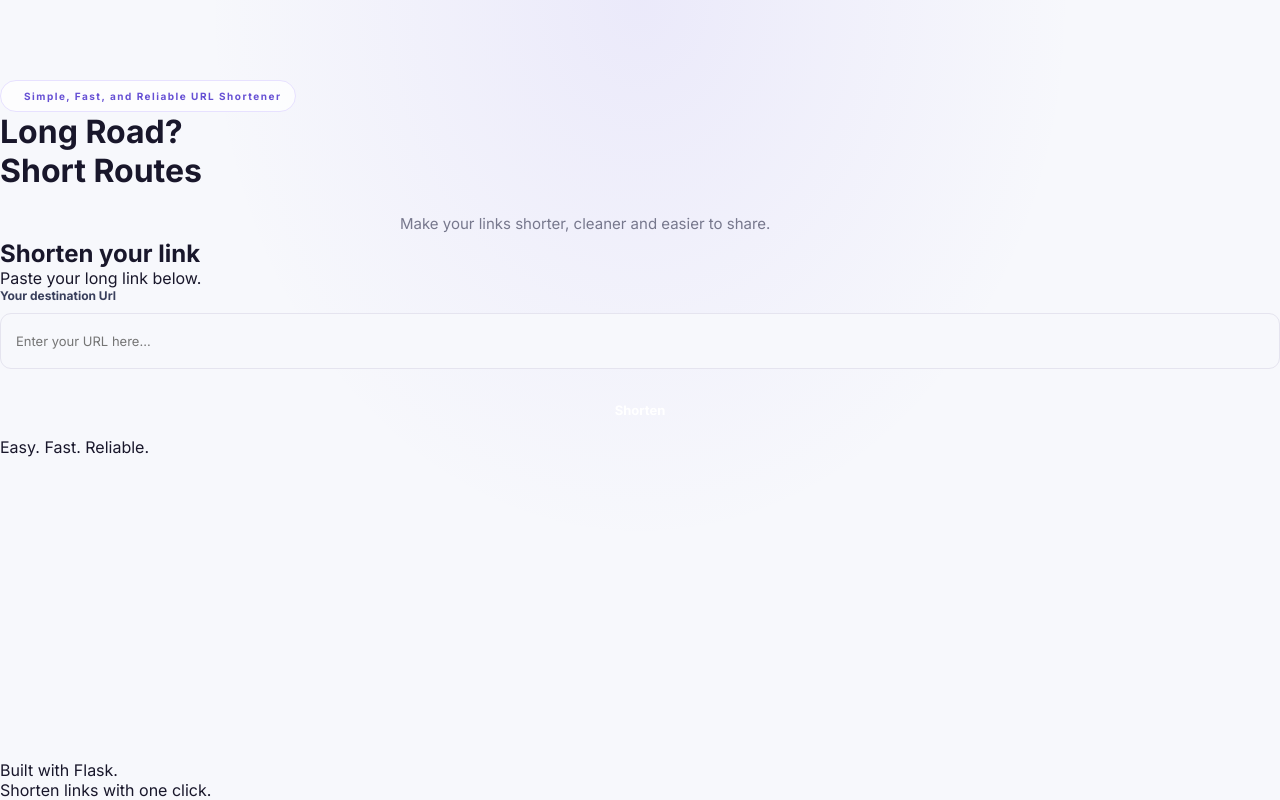
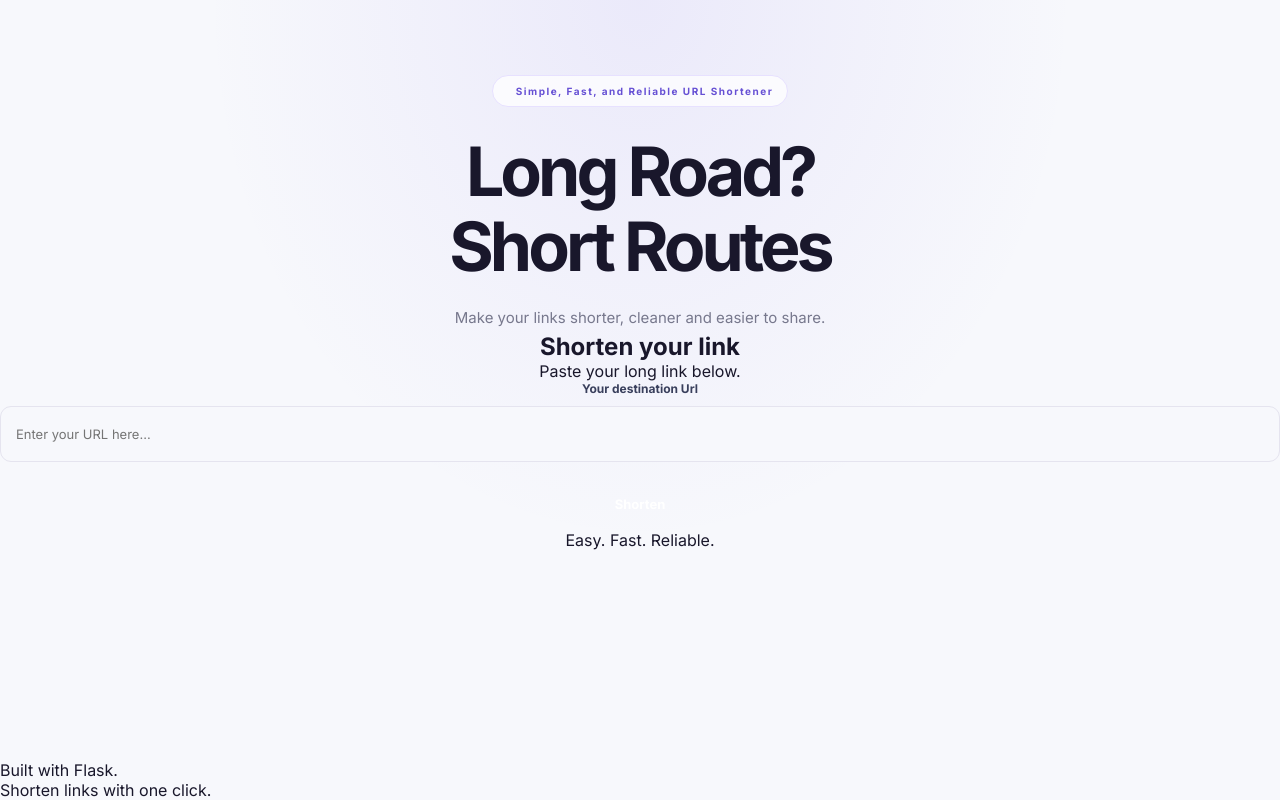
Before and after one commit to Abip-82/urlshortner, a Flask app: page / in a window 1280 px wide. Run offline with Flask 3, Linux system fonts and the light colour scheme.

Commit message:
fixing div

```diff
--- a/static/style.css
+++ b/static/style.css
@@ -1,6 +1,6 @@
 :root{
     --primary-color:#7057e8;
-    --primary-dakr: #5940cf;
+    --primary-dark: #5940cf;
     --background:#f7f8fc;
     --text:#19172b;
     --muted:#77788d;
--- a/templates/home.html
+++ b/templates/home.html
@@ -12,7 +12,7 @@
 </head>
 <body>
     <main>
-        <section class="hero"></section>
+        <section class="hero">
         <div class="eyebrow">
             <span class="status-dot"></span>
             Simple, Fast, and Reliable URL Shortener
@@ -24,7 +24,6 @@
                 <h2>Shorten your link</h2>
                 <p>Paste your long link below.</p>
             </div>
-        </div>
             <form action="/shorten" method="POST" class="url-form">
                 <label for="url">Your destination Url</label>
                 <div class="input-wrapper">
@@ -35,6 +34,8 @@
             <div class="card-footer">
                 Easy. Fast. Reliable.
             </div>
+        </div>
+        </section>
     </main>
     <footer>
         <p>Built with Flask.</p>
```
Lines whose indentation alone changed are shown as unchanged.
